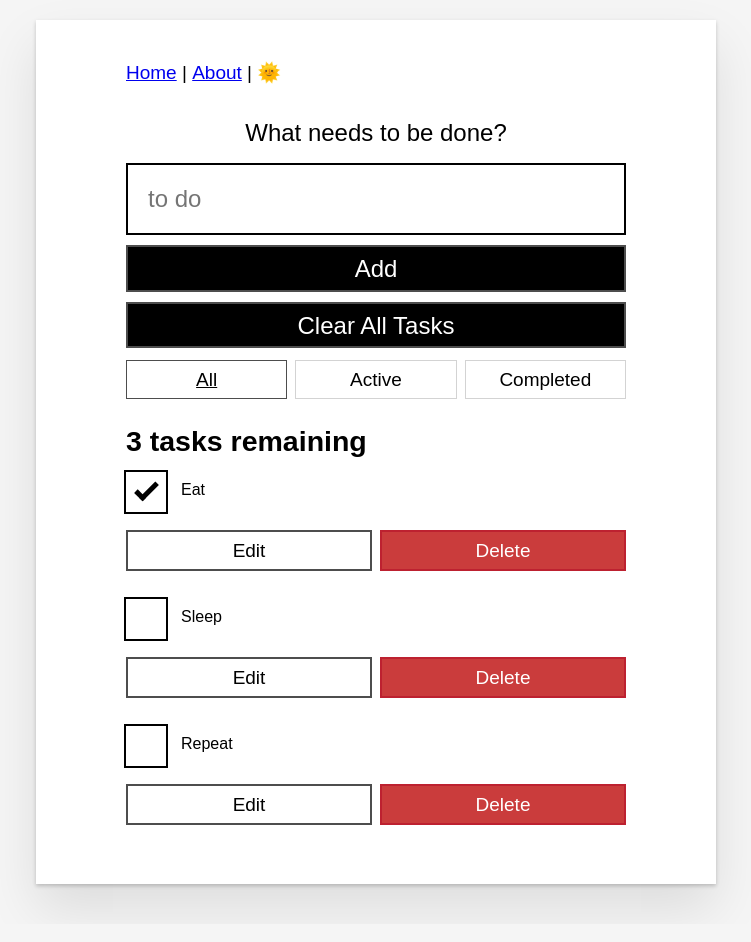
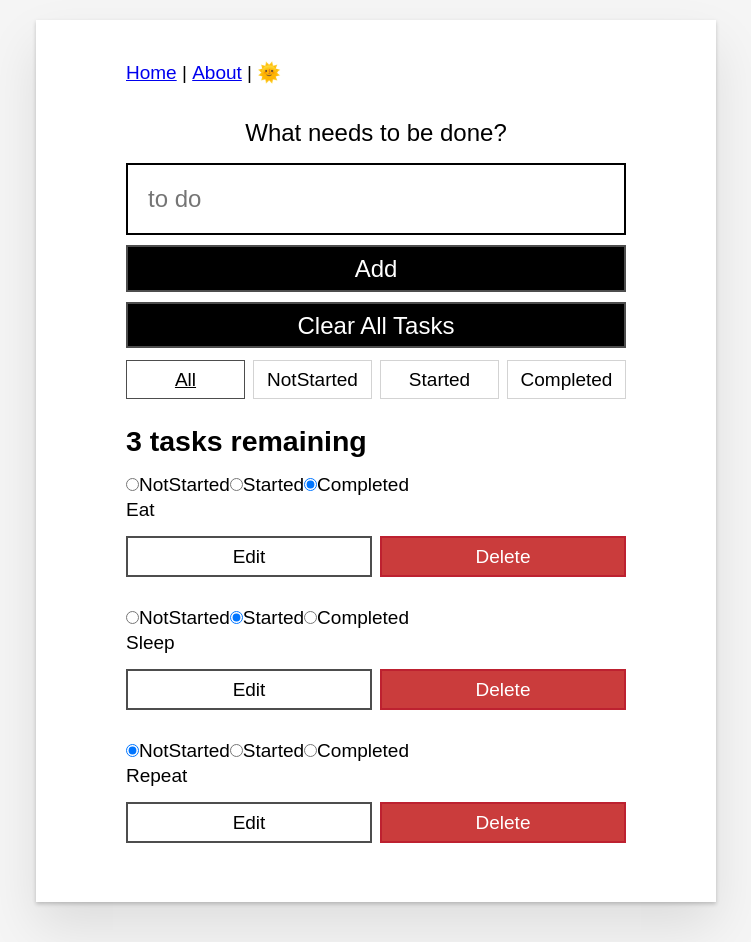
Before and after one commit to adiulay/TODO-app-ReactJS, a React (Create React App) app: page / in a window 1280 px wide. Shown: the whole page, without its empty margins (264-1015 px from the left). Built offline with nearby package versions, Linux system fonts and the light colour scheme; the HTML template or start-up script is replaced by a standard one.

Commit message:
midterm, replacing checkbox with radio, and fixed filter map

```diff
--- a/src/components/Home.js
+++ b/src/components/Home.js
@@ -9,8 +9,21 @@ import ThemeContext from '../context/ThemeContext'
 
 const FILTER_MAP = {
   All: () => true,
-  Active: task => !task.completed,
-  Completed: task => task.completed
+  NotStarted: (task) => {
+    if (task.status === 0) {
+      return task
+    }
+  },
+  Started: (task) => {
+    if (task.status === 1) {
+      return task
+    }
+  },
+  Completed: (task) => {
+    if (task.status === 2) {
+      return task
+    }
+  }
 }
 
 const FILTER_NAMES = Object.keys(FILTER_MAP)
@@ -19,17 +32,17 @@ const DATA = [
     {
         id: 'todo-0',
         name: 'Eat',
-        completed: true
+        status: 2
     },
     {
         id: 'todo-1',
         name: 'Sleep',
-        completed: false
+        status: 1
     },
     {
         id: 'todo-2',
         name: 'Repeat',
-        completed: false
+        status: 0
     }
 ]
 
@@ -57,7 +70,7 @@ function App (props) {
     const newTask = {
       id: 'id-'+ nanoid(),
       name: name,
-      completed: false
+      status: 0
     }
 
     if (name !== '') {
@@ -66,13 +79,13 @@ function App (props) {
   }
 
   // checkmark toggle placed in Todo component
-  function toggleTaskCompleted (id) {
+  function toggleTaskCompleted (id, status) {
     const updatedTasks = tasks.map(task => {
       // checks if ID is same as the one being edited
       if (id === task.id) {
         // !task.completed reverses the boolean 🤯
         // spread syntax is involved (...task)
-        return { ...task, completed: !task.completed }
+        return { ...task, status: status }
       }
       return task
     })
@@ -114,7 +127,7 @@ function App (props) {
       <Todo
         id={task.id}
         name={task.name}
-        completed={task.completed}
+        status={task.status}
         key={task.id}
         toggleTaskCompleted={toggleTaskCompleted}
         deleteTask={deleteTask}
--- a/src/components/Todo.js
+++ b/src/components/Todo.js
@@ -52,13 +52,25 @@ export default function Todo (props) {
 
   const viewTemplate = (
     <div className='stack-small'>
-      <div className='c-cb'>
+      <div>
         <input
           id={props.id}
-          type='checkbox'
-          defaultChecked={props.completed}
-          onChange={() => props.toggleTaskCompleted(props.id)}
-        />
+          type='radio'
+          checked={props.status === 0}
+          onChange={() => props.toggleTaskCompleted(props.id, 0)}
+        />NotStarted
+        <input
+          id={props.id}
+          type='radio'
+          checked={props.status === 1}
+          onChange={() => props.toggleTaskCompleted(props.id, 1)}
+        />Started
+        <input
+          id={props.id}
+          type='radio'
+          checked={props.status === 2}
+          onChange={() => props.toggleTaskCompleted(props.id, 2)}
+        />Completed
         <label className='todo-label' htmlFor={props.id}>
           <div data-testid="name-todo">{props.name}</div>
         </label>
```
